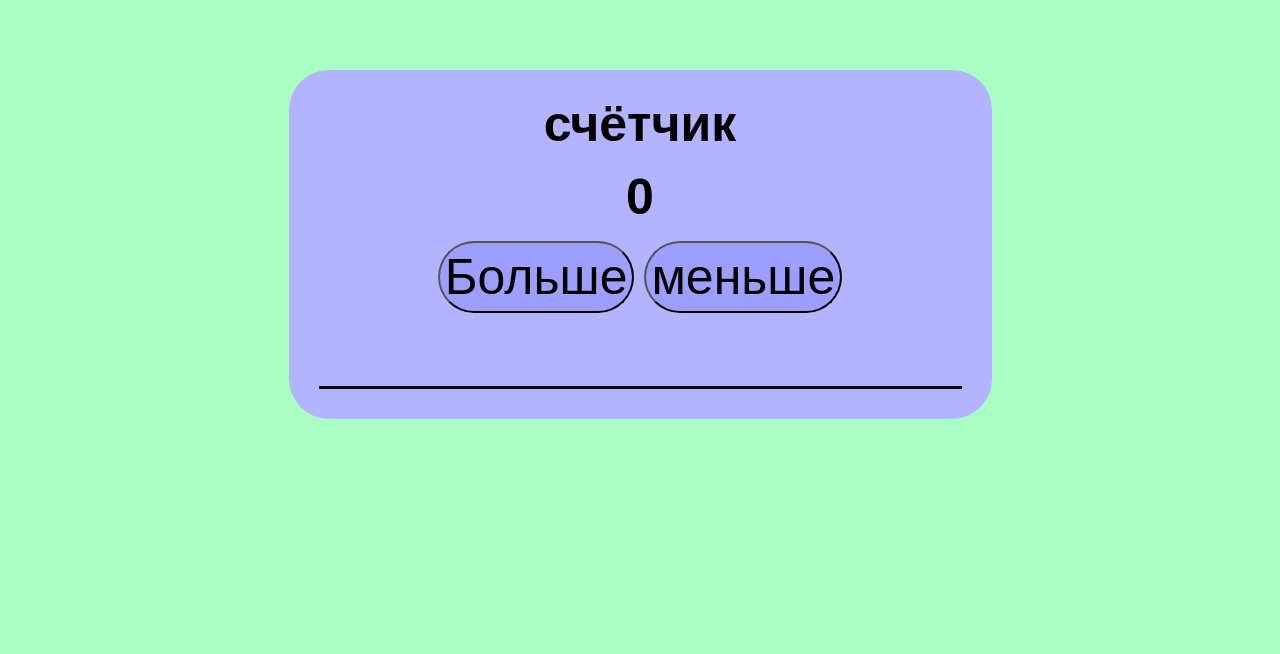
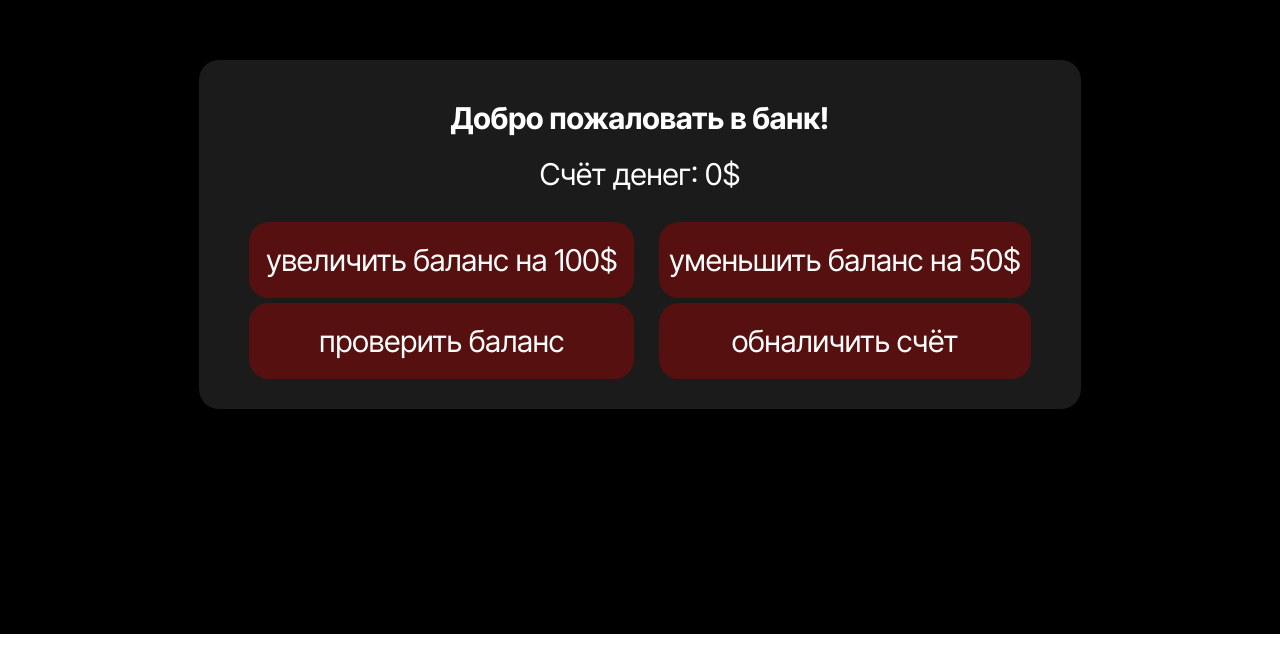
Before and after one commit to rimun23/React-Projects, a React (Create React App) app: page / in a window 1280 px wide. Shown: the part 166-820 px from the top of the page. Built offline with nearby package versions, Linux system fonts and the light colour scheme.

Commit message:
bad Bank

```diff
--- a/src/App.css
+++ b/src/App.css
@@ -1,39 +1,50 @@
+@import url("https://fonts.googleapis.com/css2?family=Inter+Tight:ital,wght@0,100..900;1,100..900&display=swap");
 * {
-  margin: 5px;
+  margin: 0;
   padding: 0;
-  font-size: 50px;
-  font-family: Arial, Helvetica, sans-serif;
+  font-family: "Inter Tight", serif;
+  font-size: 30px;
+  color: white;
 }
-body {
-  background-color: rgb(169, 255, 195);
+.main {
+  background-color: black;
   display: flex;
   flex-direction: column;
   justify-content: center;
   align-items: center;
   height: 100vh;
 }
-.main,
-.counter {
+.bank {
+  background-color: rgb(27, 27, 27);
   display: flex;
   flex-direction: column;
   justify-content: center;
   align-items: center;
+  padding: 30px;
+  border-radius: 20px;
 }
-input {
-  background-color: transparent;
-  border: none;
-  outline: none;
-  border-bottom: 3px solid black;
+.bank * {
+  margin: 10px;
 }
-.main {
-  border-radius: 40px;
-  overflow: hidden;
-  background-color: rgb(179, 180, 255);
-  padding: 20px;
+.commands {
+  display: grid;
+  grid-template-columns: 200px 200px;
+  gap: 5px;
 }
 button {
-  background-color: rgba(139, 141, 255, 0.534);
-  border-radius: 50px;
-  padding: 5px;
-  cursor: pointer;
+  padding: 10px;
+  height: 100%;
+  border-radius: 20px;
+  border: none;
+  background-color: rgba(172, 0, 0, 0.411);
 }
+.btn1,
+.btn3 {
+  grid-column-start: 1;
+  grid-column-end: 3;
+}
+.btn2,
+.btn4 {
+  grid-column-start: 3;
+  grid-column-end: 5;
+}
--- a/src/App.jsx
+++ b/src/App.jsx
@@ -1,13 +1,12 @@
 import React from "react";
-import CounterProvider from "./components/CounterProvider";
-import Counter from "./components/Counter";
+import Bank from "./components/Bank";
+import BalanceCounter from "./components/BalanceCounter";
 function App() {
   return (
     <div className="main">
-      <h1>счётчик</h1>
-      <CounterProvider>
-        <Counter />
-      </CounterProvider>
+      <Bank>
+        <BalanceCounter />
+      </Bank>
     </div>
   );
 }
--- /dev/null
+++ b/src/components/BalanceCounter.jsx
@@ -0,0 +1,5 @@
+import React from "react";
+function BalanceCounter(balance) {
+  return <p>Счёт денег: {balance.balance}$</p>;
+}
+export default BalanceCounter;
--- /dev/null
+++ b/src/components/Bank.jsx
@@ -0,0 +1,42 @@
+import React, { useReducer } from "react";
+import { BankReducer, initialState } from "./BankReducer";
+import BalanceCounter from "./BalanceCounter";
+function Bank() {
+  const [state, dispatch] = useReducer(BankReducer, initialState);
+  const depositBalance = () => {
+    dispatch({ type: "deposit", amount: 100 });
+  };
+  const withdrawBalance = () => {
+    if (state.balance > 0) {
+      dispatch({ type: "withdraw", amount: 50 });
+    } else alert("вы не можете уйти в минус");
+  };
+  const checkBalance = () => {
+    alert(`на вашем счету ${state.balance}$`);
+  };
+  const nullBalance = () => {
+    dispatch({ type: "null" });
+  };
+
+  return (
+    <div className="bank">
+      <h1>Добро пожаловать в банк!</h1>
+      <BalanceCounter balance={state.balance} />
+      <div className="commands">
+        <button className="btn1" onClick={depositBalance}>
+          увеличить баланс на 100$
+        </button>
+        <button className="btn2" onClick={withdrawBalance}>
+          уменьшить баланс на 50$
+        </button>
+        <button className="btn3" onClick={checkBalance}>
+          проверить баланс
+        </button>
+        <button className="btn4" onClick={nullBalance}>
+          обналичить счёт
+        </button>
+      </div>
+    </div>
+  );
+}
+export default Bank;
--- /dev/null
+++ b/src/components/BankReducer.jsx
@@ -0,0 +1,17 @@
+import React, { useReducer } from "react";
+const initialState = { balance: 0 };
+function BankReducer(state, action) {
+  switch (action.type) {
+    case "deposit":
+      return { balance: state.balance + action.amount };
+    case "withdraw":
+      return { balance: state.balance - action.amount };
+    case "check":
+      return state;
+    case "null":
+      return { balance: (state.balance = 0) };
+    default:
+      return state;
+  }
+}
+export { initialState, BankReducer };
--- a/src/components/Counter.jsx
+++ /dev/null
@@ -1,24 +0,0 @@
-import React, { useContext } from "react";
-import MyContext from "./MyContext";
-const Counter = () => {
-  const { count } = useContext(MyContext);
-  const { increment } = useContext(MyContext);
-  const { decrement } = useContext(MyContext);
-  const { setStep } = useContext(MyContext);
-  const { step } = useContext(MyContext);
-  return (
-    <div className="counter">
-      <h1>{count}</h1>
-      <div className="buttons">
-        <button onClick={increment}>Больше</button>
-        <button onClick={decrement}>меньше</button>
-      </div>
-      <input
-        type="number"
-        onChange={(e) => setStep(e.target.value)}
-        value={step}
-      />
-    </div>
-  );
-};
-export default Counter;
--- a/src/components/CounterProvider.jsx
+++ /dev/null
@@ -1,19 +0,0 @@
-import { React, useState } from "react";
-import MyContext from "./MyContext";
-const CounterProvider = ({ children }) => {
-  const [count, setCount] = useState(0);
-  const [step, setStep] = useState(0);
-  const increment = () => {
-    setCount((num) => (num += parseInt(step)));
-  };
-  const decrement = () => {
-    setCount((num) => (num -= step));
-  };
-  return (
-    <MyContext.Provider value={{ count, setStep, increment, decrement }}>
-      {children}
-    </MyContext.Provider>
-  );
-};
-
-export default CounterProvider;
--- a/src/components/MyContext.jsx
+++ /dev/null
@@ -1,4 +0,0 @@
-import React, { createContext } from "react";
-const MyContext = createContext();
-
-export default MyContext;
```
